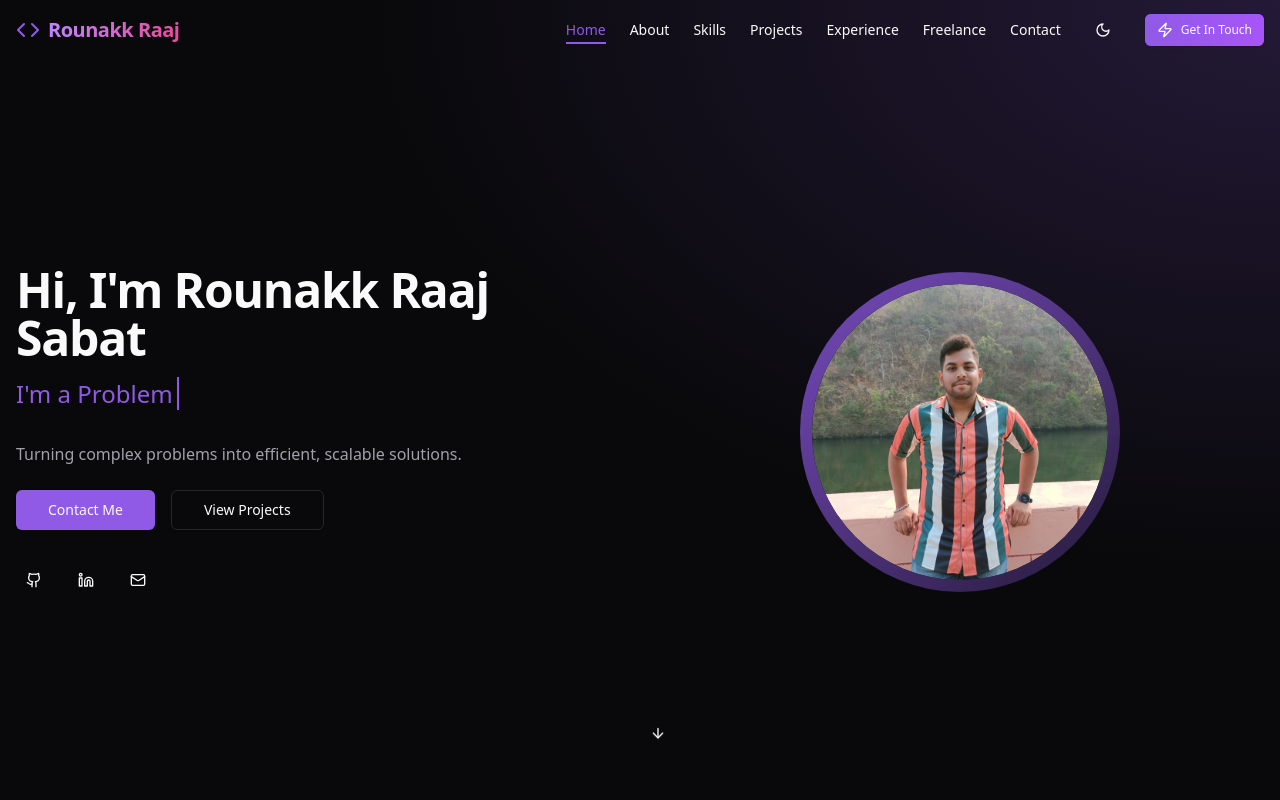
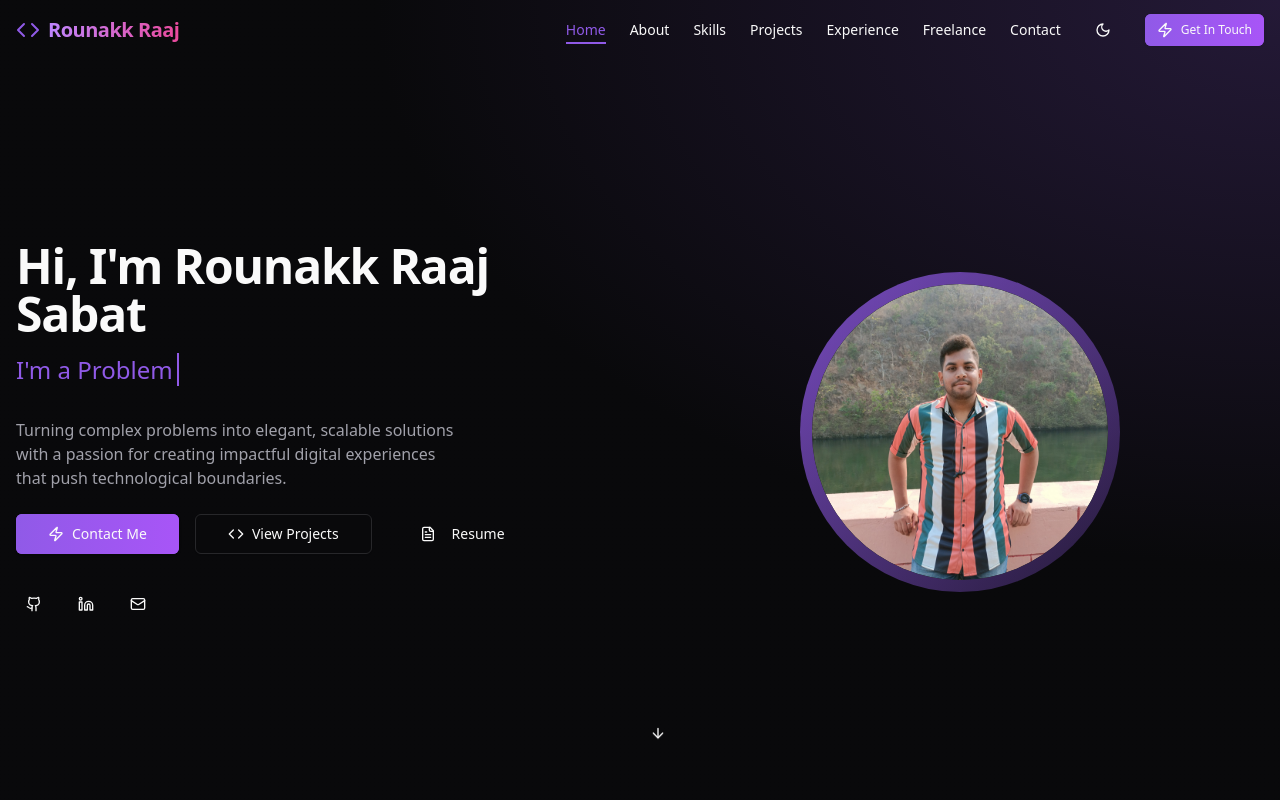
Before and after one commit to rounakkraaj-1744/portfolio, a Next.js app: page / in a window 1280 px wide. Shown: the top 800 px of the page. Built offline with nearby package versions, Linux system fonts and the light colour scheme.

Commit message:
updated design

```diff
--- a/components/HeroSection.tsx
+++ b/components/HeroSection.tsx
@@ -2,10 +2,11 @@
 
 import { useEffect, useState } from "react"
 import Link from "next/link"
-import { ArrowDown, Github, Linkedin, Mail } from "lucide-react"
+import { ArrowDown, Code, FileText, Github, Linkedin, Mail, Zap } from "lucide-react"
 import { Button } from "@/components/ui/button"
 import { cn } from "@/lib/utils"
 import Image from "next/image"
+import { motion } from "framer-motion"
 
 const phrases = ["Full Stack Developer", "Problem Solver", "Systems Designer", "Low Latency Programmer", "Web3 and Blockchain developer"]
 
@@ -68,46 +69,89 @@ export default function Hero() {
               </h2>
             </div>
             <p className="mt-4 text-muted-foreground max-w-md">
-              Turning complex problems into efficient, scalable solutions.
+              Turning complex problems into elegant, scalable solutions with a passion for creating impactful digital
+              experiences that push technological boundaries.
             </p>
           </div>
 
-          <div className="flex flex-wrap gap-4">
-            <Button asChild size="lg">
-              <Link href="#contact">Contact Me</Link>
+          <motion.div
+            initial={{ opacity: 0, y: 20 }}
+            animate={{ opacity: 1, y: 0 }}
+            transition={{ duration: 0.5, delay: 2.1 }}
+            className="flex flex-wrap gap-4"
+          >
+            <Button asChild size="lg" className="group relative overflow-hidden">
+              <Link href="#contact">
+                <span className="absolute inset-0 w-full h-full bg-gradient-to-r from-primary to-purple-500 group-hover:opacity-90 transition-opacity"></span>
+                <span className="relative flex items-center">
+                  <Zap className="mr-2 h-5 w-5 group-hover:animate-pulse" />
+                  Contact Me
+                </span>
+              </Link>
             </Button>
-            <Button asChild variant="outline" size="lg">
-              <Link href="#projects">View Projects</Link>
+            <Button asChild variant="outline" size="lg" className="group relative overflow-hidden">
+              <Link href="#projects">
+                <span className="absolute inset-0 w-0 h-full bg-primary/20 group-hover:w-full transition-all duration-300"></span>
+                <span className="relative flex items-center">
+                  <Code className="mr-2 h-5 w-5" />
+                  View Projects
+                </span>
+              </Link>
             </Button>
-          </div>
+            <Button asChild variant="ghost" size="lg" className="group">
+              <Link href="/resume.pdf" target="_blank">
+                <FileText className="mr-2 h-5 w-5 group-hover:text-primary transition-colors" />
+                <span className="group-hover:text-primary transition-colors">Resume</span>
+              </Link>
+            </Button>
+          </motion.div>
 
-          <div className="flex gap-4 mt-2">
-            <Button variant="ghost" size="icon" asChild>
+          <motion.div
+            initial={{ opacity: 0, y: 20 }}
+            animate={{ opacity: 1, y: 0 }}
+            transition={{ duration: 0.5, delay: 2.4 }}
+            className="flex gap-4 mt-2"
+          >
+            <Button
+              variant="ghost"
+              size="icon"
+              className="rounded-full hover:bg-primary/10 hover:text-primary transition-all group"
+              asChild
+            >
               <Link href="https://github.com/" target="_blank" rel="noopener noreferrer">
-                <Github className="h-5 w-5" />
+                <Github className="h-5 w-5 group-hover:scale-110 transition-transform" />
                 <span className="sr-only">GitHub</span>
               </Link>
             </Button>
-            <Button variant="ghost" size="icon" asChild>
+            <Button
+              variant="ghost"
+              size="icon"
+              className="rounded-full hover:bg-primary/10 hover:text-primary transition-all group"
+              asChild
+            >
               <Link href="https://www.linkedin.com/in/rounakk-raaj-745rrs/" target="_blank" rel="noopener noreferrer">
-                <Linkedin className="h-5 w-5" />
+                <Linkedin className="h-5 w-5 group-hover:scale-110 transition-transform" />
                 <span className="sr-only">LinkedIn</span>
               </Link>
             </Button>
-            <Button variant="ghost" size="icon" asChild>
-              <Link href="mailto:contact@example.com">
-                <Mail className="h-5 w-5" />
+            <Button
+              variant="ghost"
+              size="icon"
+              className="rounded-full hover:bg-primary/10 hover:text-primary transition-all group"
+              asChild
+            >
+              <Link href="mailto:rounakkraaj707@gmail.com">
+                <Mail className="h-5 w-5 group-hover:scale-110 transition-transform" />
                 <span className="sr-only">Email</span>
               </Link>
             </Button>
+          </motion.div>
           </div>
-        </div>
-
         <div className="hidden md:flex justify-center items-center">
           <div className="relative w-80 h-80 rounded-full bg-gradient-to-br from-primary/80 to-primary/20 flex items-center justify-center">
             <div className="absolute inset-3 rounded-full bg-background flex items-center justify-center overflow-hidden">
               <div className="w-full h-full bg-muted flex items-center justify-center text-6xl">
-                <Image src="/myimage.jpg" alt="loading..." fill className="object-cover rounded-full"/>
+                <Image src="/myimage.jpg" alt="loading..." fill className="object-cover rounded-full" />
               </div>
             </div>
           </div>
```
